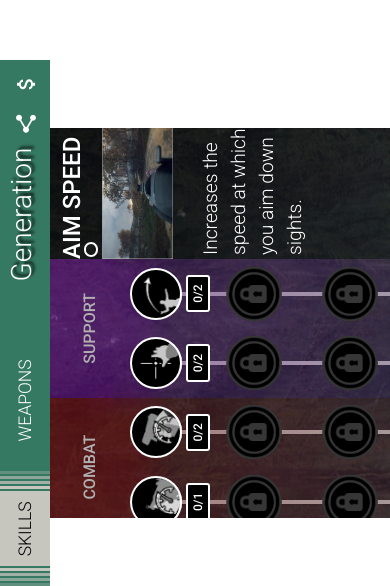
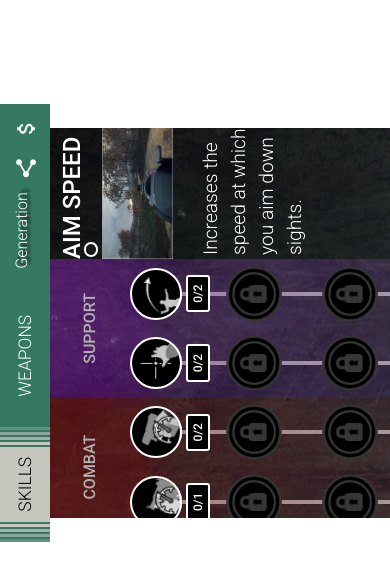
Before and after one commit to Tue-MaTocky/GenZero, an Angular app: page /gen-zero/skills in a window 390 px wide. Shown: the part 326-912 px from the top of the page. After the commit the page ends 868 px from the top, so only its background shows below. Built offline with nearby package versions, Linux system fonts and the light colour scheme; what @angular/fire would draw is missing.

Commit message:
Added Title shink to Media Query

```diff
--- a/src/app/app.component.scss
+++ b/src/app/app.component.scss
@@ -1,3 +1,4 @@
+#Header{
     h1 {
         color: #ffffff;
         line-height: 2.75rem;
@@ -19,7 +20,7 @@ h1 {
             padding: 0 !important;
         }
     }
-
+}
 .copy-box {
     overflow: hidden;
     position: absolute;
--- a/src/scss/media-queries.scss
+++ b/src/scss/media-queries.scss
@@ -41,6 +41,11 @@
         .skill-details {
             max-width: 35% !important;
         }
+
+        #Header h1 {
+            font-size: 1rem;
+            padding-left: 1rem;
+        }
     }
 
     @media (min-width: 2500px) {
```
Lines whose indentation alone changed are shown as unchanged.
